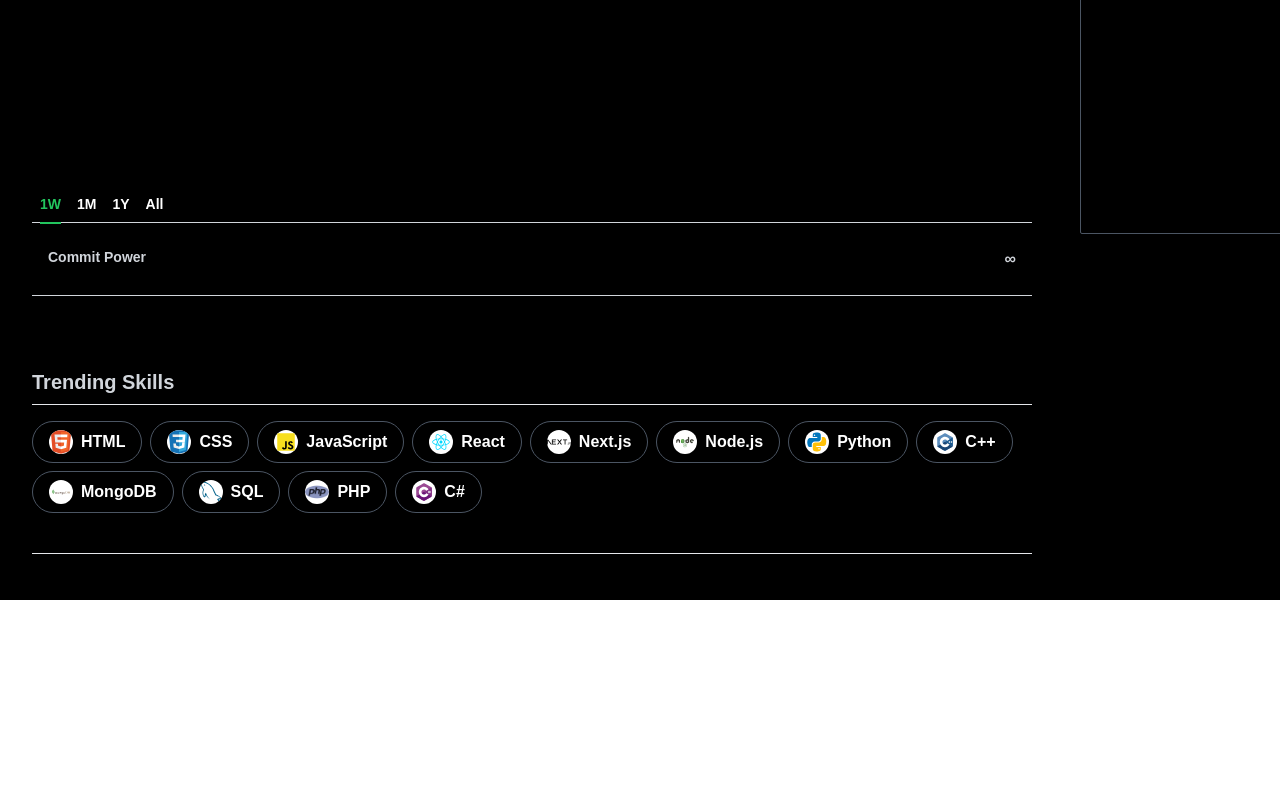
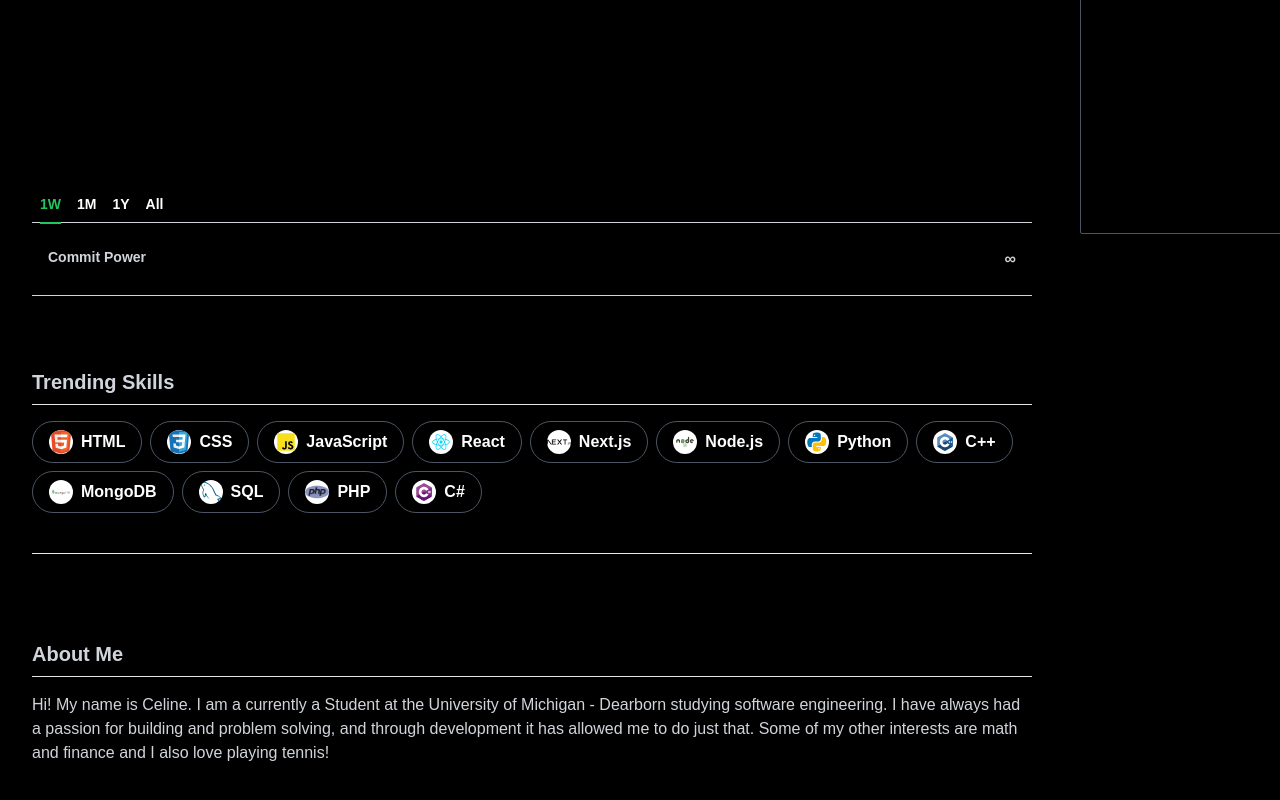
Before and after one commit to celinec22/Web-Portfolio, a Next.js app: page / in a window 1280 px wide. Shown: the part 362-1162 px from the top of the page. Before the commit the page ends 962 px from the top, so only its background shows below. Built offline with nearby package versions, Linux system fonts and the light colour scheme; no server answers.

Commit message:
Added About Me Section

```diff
--- a/src/app/components/AboutMe.js
+++ b/src/app/components/AboutMe.js
@@ -1,9 +1,15 @@
 export default function AboutMe() {
   return (
     <div className="overflow-hidden w-[1000px] h-[200px] rounded-sm mt-10 ">
-      <h1 className="text-xl font-bold mb-2">AboutMe</h1>
+      <h1 className="text-xl font-bold mb-2">About Me</h1>
       <hr className="mb-4" />
-
+      <p className="text-gray-300">
+        Hi! My name is Celine. I am a currently a Student at the University of
+        Michigan - Dearborn studying software engineering. I have always had a
+        passion for building and problem solving, and through development it has
+        allowed me to do just that. Some of my other interests are math and
+        finance and I also love playing tennis!
+      </p>
       <hr className="mt-10" />
     </div>
   );
--- a/src/app/page.js
+++ b/src/app/page.js
@@ -1,10 +1,8 @@
-"use client";
-import { useState } from "react";
 import Dashboard from "./components/Dashboard";
 import NavBar from "./components/Navbar";
 import StockTable from "./components/ProjectTable";
 import Trending from "./components/Trending";
-
+import AboutMe from "./components/AboutMe";
 export default function Home() {
   return (
     <>
@@ -15,6 +13,9 @@ export default function Home() {
             <Dashboard />
             <div className="w-1/4 p-4">
               <Trending />
+            </div>
+            <div className="w-1/4 p-4">
+              <AboutMe />
             </div>
           </div>
 
```
